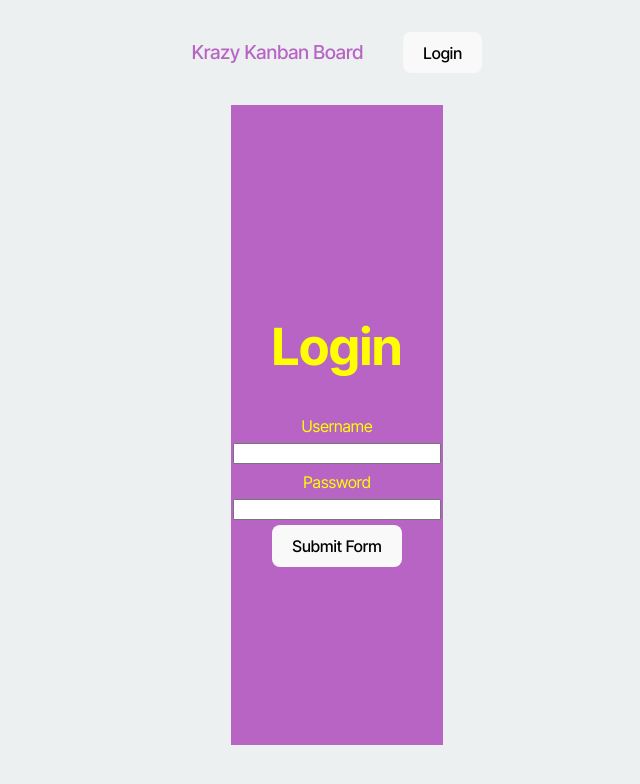
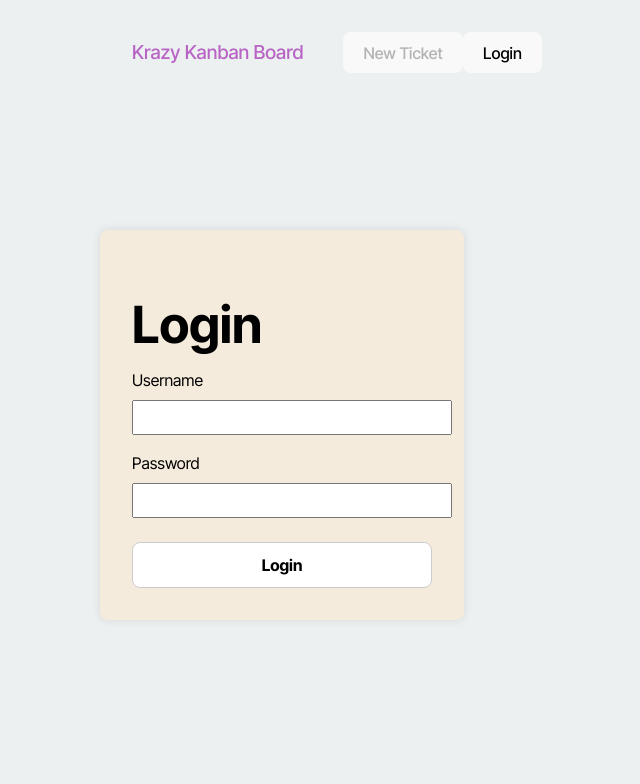
Before and after one commit to iaplesnyc/Kanban-Board, a React (Vite) app in the folder client/: page /login in a window 1280 px wide. Shown: the top 784 px of the page, without its empty margins (303-943 px from the left). Built offline with nearby package versions, Linux system fonts and the light colour scheme.

Commit message:
Fix login functionality, update navbar visibility, adjust styles

```diff
--- a/client/src/api/authAPI.tsx
+++ b/client/src/api/authAPI.tsx
@@ -2,7 +2,7 @@ import { UserLogin } from "../interfaces/UserLogin";
 
 const login = async (userInfo: UserLogin): Promise<string | null> => {
   try {
-    const response = await fetch('/api/login', {
+    const response = await fetch('/auth/login', {   // <-- changed from /api/login to /auth/login
       method: 'POST',
       headers: {
         'Content-Type': 'application/json'
--- a/client/src/components/Navbar.tsx
+++ b/client/src/components/Navbar.tsx
@@ -1,45 +1,46 @@
 import { useState, useEffect } from 'react';
-import { Link } from 'react-router-dom';
+import { Link, useNavigate } from 'react-router-dom';
 import auth from '../utils/auth';
 
 const Navbar = () => {
-  const [ loginCheck, setLoginCheck ] = useState(false);
+  const [loginCheck, setLoginCheck] = useState(false);
+  const navigate = useNavigate();
 
-  const checkLogin = () => {
-    if(auth.loggedIn()) {
-      setLoginCheck(true);
-    }
+  useEffect(() => {
+    setLoginCheck(auth.loggedIn());
+  }, []);
+
+  const handleLogout = () => {
+    auth.logout();
+    setLoginCheck(false);
+    navigate('/login');
   };
 
-  useEffect(() => {
-    console.log(loginCheck);
-    checkLogin();
-  }, [loginCheck])
-
   return (
-    <div className='nav'>
-      <div className='nav-title'>
-        <Link to='/'>Krazy Kanban Board</Link>
+    <div className="nav">
+      <div className="nav-title">
+        <Link to="/">Krazy Kanban Board</Link>
       </div>
-      <ul>
-      {
-        !loginCheck ? (
-          <li className='nav-item'>
-            <button type='button'>
-              <Link to='/login'>Login</Link>
-            </button>
+      <ul className="nav-links">
+        <li className="nav-item">
+          <Link to="/new-ticket">
+            <button type="button" disabled={!loginCheck}>New Ticket</button>
+          </Link>
+        </li>
+        {!loginCheck ? (
+          <li className="nav-item">
+            <Link to="/login">
+              <button type="button">Login</button>
+            </Link>
           </li>
         ) : (
-          <li className='nav-item'>
-            <button type='button' onClick={() => {
-              auth.logout();
-            }}>Logout</button>
+          <li className="nav-item">
+            <button type="button" onClick={handleLogout}>Logout</button>
           </li>
-        )
-      }
+        )}
       </ul>
     </div>
-  )
-}
+  );
+};
 
 export default Navbar;
--- a/client/src/index.css
+++ b/client/src/index.css
@@ -169,9 +169,7 @@ tbody tr:nth-child(odd) {
 }
 
 .container {
-  /* margin: auto; */
   width: 100%;
-  /* height: 90%; */
 }
 
 #create-ticket-link {
@@ -179,7 +177,7 @@ tbody tr:nth-child(odd) {
   margin-left: auto;
 }
 
-
+/* Previous form styling */
 .form {
   width: 60%;
   height: 80%;
@@ -197,7 +195,6 @@ tbody tr:nth-child(odd) {
 
 .form > input {
   width: 200px;
-
 }
 
 .form > label {
@@ -242,7 +239,53 @@ tbody tr:nth-child(odd) {
   justify-content: center;
 }
 
+/* ========================== */
+/* NEW LOGIN PAGE STYLING HERE */
+/* ========================== */
 
+.login-container {
+  display: flex;
+  justify-content: center;
+  align-items: center;
+  height: 80vh;
+}
+
+.login-form {
+  background-color: #f5ebdc;
+  padding: 2rem;
+  border-radius: 8px;
+  box-shadow: 0 0 10px rgba(0, 0, 0, 0.1);
+  width: 300px;
+}
+
+.login-form h1 {
+  margin-bottom: 1rem;
+  color: black;
+}
+
+.login-form label {
+  display: block;
+  margin-top: 1rem;
+  color: black;
+}
+
+.login-form input {
+  width: 100%;
+  padding: 0.5rem;
+  margin-top: 0.5rem;
+}
+
+.login-form button {
+  width: 100%;
+  margin-top: 1.5rem;
+  padding: 0.75rem;
+  background-color: #ffffff;
+  border: 1px solid #ccc;
+  font-weight: bold;
+  color: black;
+}
+
+/* Light mode adjustments */
 @media (prefers-color-scheme: light) {
   :root {
     color: #213547;
--- a/client/src/pages/Login.tsx
+++ b/client/src/pages/Login.tsx
@@ -1,5 +1,4 @@
 import { useState, FormEvent, ChangeEvent } from "react";
-
 import Auth from '../utils/auth';
 import { login } from "../api/authAPI";
 
@@ -9,7 +8,7 @@ const Login = () => {
     password: ''
   });
 
-  const handleChange = (e: ChangeEvent<HTMLInputElement | HTMLSelectElement>) => {
+  const handleChange = (e: ChangeEvent<HTMLInputElement>) => {
     const { name, value } = e.target;
     setLoginData({
       ...loginData,
@@ -20,36 +19,42 @@ const Login = () => {
   const handleSubmit = async (e: FormEvent) => {
     e.preventDefault();
     try {
-      const data = await login(loginData);
-      Auth.login(data.token);
+      const token = await login(loginData);
+      if (token) {
+        Auth.login(token);
+      } else {
+        alert('Login failed. Please check your credentials.');
+      }
     } catch (err) {
       console.error('Failed to login', err);
+      alert('An error occurred while logging in.');
     }
   };
 
   return (
-    <div className='container'>
-      <form className='form' onSubmit={handleSubmit}>
+    <div className="login-container">
+      <form className="login-form" onSubmit={handleSubmit}>
         <h1>Login</h1>
-        <label >Username</label>
+        <label>Username</label>
         <input
-          type='text'
-          name='username'
-          value={loginData.username || ''}
+          type="text"
+          name="username"
+          value={loginData.username}
           onChange={handleChange}
+          required
         />
-      <label>Password</label>
+        <label>Password</label>
         <input
-          type='password'
-          name='password'
-          value={loginData.password || ''}
+          type="password"
+          name="password"
+          value={loginData.password}
           onChange={handleChange}
+          required
         />
-        <button type='submit'>Submit Form</button>
+        <button type="submit">Login</button>
       </form>
     </div>
-
-  )
+  );
 };
 
 export default Login;
```
